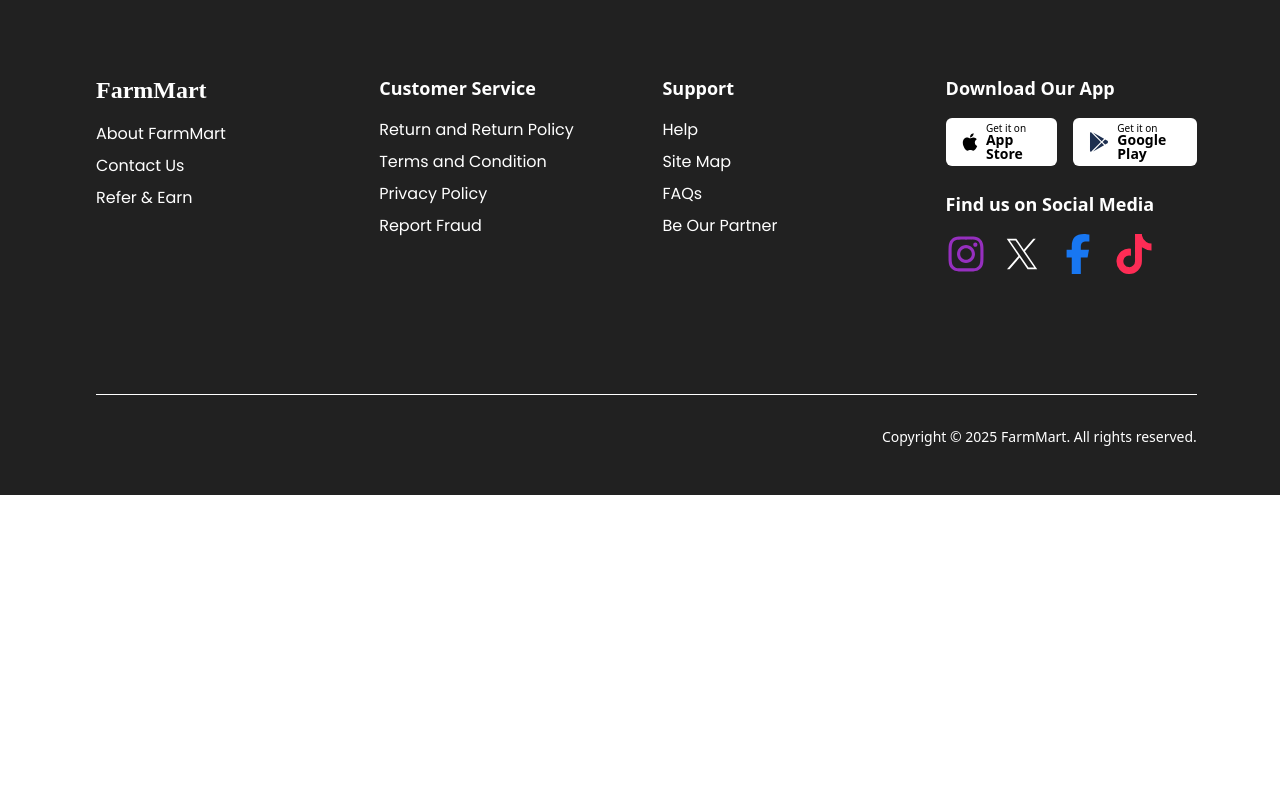
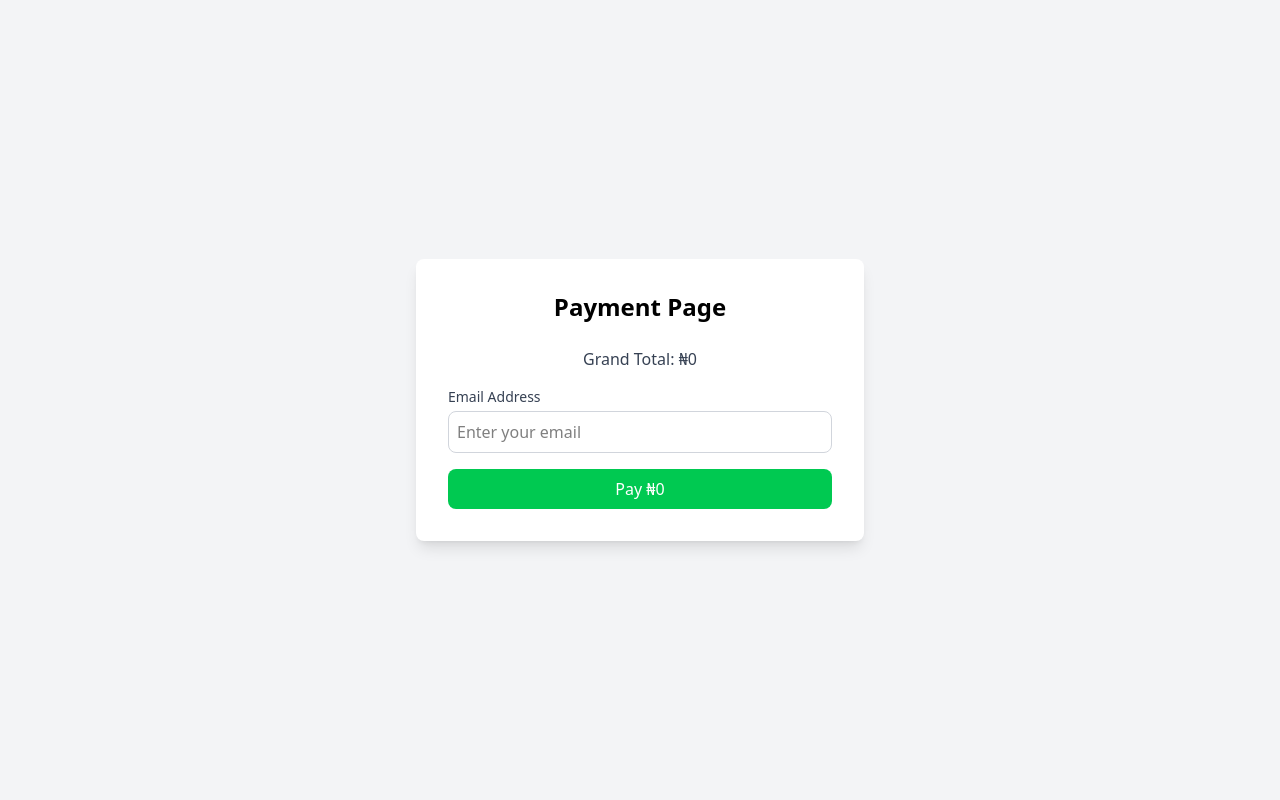
Before and after one commit to DSOTec/Farm-Mart, a React (Vite) app: page /payment in a window 1280 px wide. Shown: the top 800 px of the page. Built offline with nearby package versions, Linux system fonts and the light colour scheme; a web font is replaced by a local one.

Commit message:
work in progress

```diff
--- a/src/App.jsx
+++ b/src/App.jsx
@@ -11,6 +11,7 @@
 import SignupPage from './Pages/SignupPage'
 import Dashboard from './Pages/Dashboard.jsx';
 import Cart from './Pages/Cart';
+import PaymentPage from './Pages/PaymentPage.jsx';
 
 
 
@@ -47,6 +48,7 @@
       </div>} />
         <Route path="/farmitems" element={<Farmitems />} /> {/* Add route for Farmitems */}
         <Route path="/cart" element={<Cart />} /> {/* Define the Cart route */}
+        <Route path="/payment" element={<PaymentPage />} /> {/* Define the PaymentPage route */}
         <Route path="/login" element={<LoginPage />} /> {/* Login route */}
         <Route path="/signup" element={<SignupPage />} /> {/* Signup route */}
         <Route path="/dashboard" element={<Dashboard />} />
--- a/src/Pages/PaymentPage.jsx
+++ b/src/Pages/PaymentPage.jsx
@@ -1,10 +1,9 @@
 import React, { useState } from 'react';
-import { useLocation, useNavigate } from 'react-router-dom'; // Import useLocation and useNavigate
+import { useLocation } from 'react-router-dom'; // Import useLocation
 
 const PaymentPage = () => {
   const location = useLocation(); // Access state passed from Cart
-  const navigate = useNavigate(); // Initialize navigate
-  const { totalPrice } = location.state || { totalPrice: 0 }; // Default to 0 if no state is passed
+  const { grandTotal } = location.state || { grandTotal: 0 }; // Default to 0 if no state is passed
 
   const [formData, setFormData] = useState({
     email: '',
@@ -31,7 +30,7 @@
     <div className="min-h-screen bg-gray-100 flex items-center justify-center">
       <div className="bg-white p-8 rounded-lg shadow-lg w-full max-w-md">
         <h3 className="text-2xl font-bold text-center mb-6">Payment Page</h3>
-        <p className="text-center text-gray-700 mb-4">Total Amount: ₦{totalPrice}</p>
+        <p className="text-center text-gray-700 mb-4">Grand Total: ₦{grandTotal}</p>
         <form onSubmit={handleSubmit} className="space-y-4">
           <div>
             <label htmlFor="email" className="block text-sm font-medium text-gray-700">
@@ -53,15 +52,9 @@
             type="submit"
             className="w-full bg-green-500 text-white py-2 px-4 rounded-lg hover:bg-green-600 transition duration-300"
           >
-            Pay ₦{totalPrice}
+            Pay ₦{grandTotal}
           </button>
         </form>
-        <button
-          onClick={() => navigate('/cart')}
-          className="w-full bg-gray-500 text-white py-2 px-4 rounded-lg hover:bg-gray-600 transition duration-300 mt-4"
-        >
-          Back to Cart
-        </button>
       </div>
     </div>
   );
```
